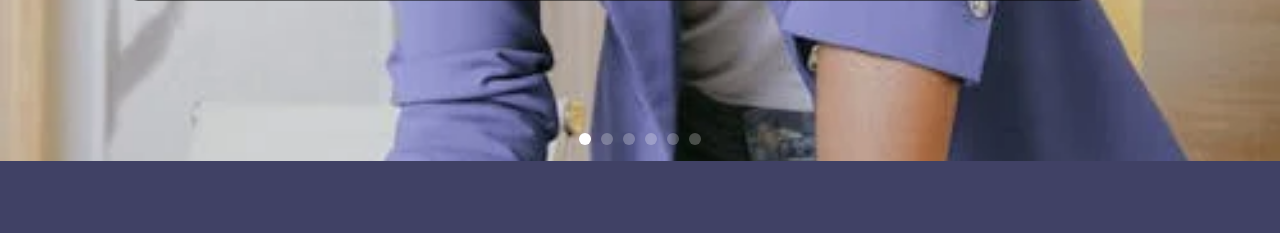
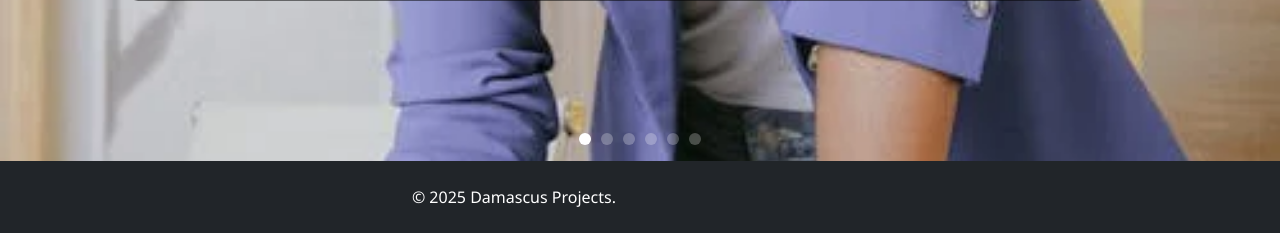
Before and after one commit to Abuqataada/damascusapp, a Flask app: page / in a window 1280 px wide. Shown: the part 639-872 px from the top of the page. Before the commit the page ends 800 px from the top, so only its background shows below. Run offline with Flask 3, Linux system fonts and the light colour scheme.

Commit message:
added footer

```diff
--- a/templates/base.html
+++ b/templates/base.html
@@ -34,6 +34,17 @@
     {% block content %}{% endblock %}
   </main>
 
+  <!-- Footer -->
+  <footer class="bg-dark text-white py-4">
+    <div class="container">
+      <div class="row">
+        <div class="col-md-6 text-md-end" style="text-align: center;">
+          <p class="mb-0">&copy; <span id="current-year"></span> Damascus Projects.</p>
+        </div>
+      </div>
+    </div>
+  </footer>
+
   <!-- JavaScript Libraries -->
   <!-- Bootstrap Bundle with Popper -->
   <script src="https://cdn.jsdelivr.net/npm/bootstrap@5.3.2/dist/js/bootstrap.bundle.min.js"
@@ -43,6 +54,11 @@
   <!-- Custom JS -->
   <script src="{{ url_for('static', filename='js/script.js') }}" defer></script>
 
+  <!-- Auto-update year in footer -->
+  <script>
+    document.getElementById('current-year').textContent = new Date().getFullYear();
+  </script>
+
   {% block scripts %}{% endblock %}
 </body>
 </html>
```
